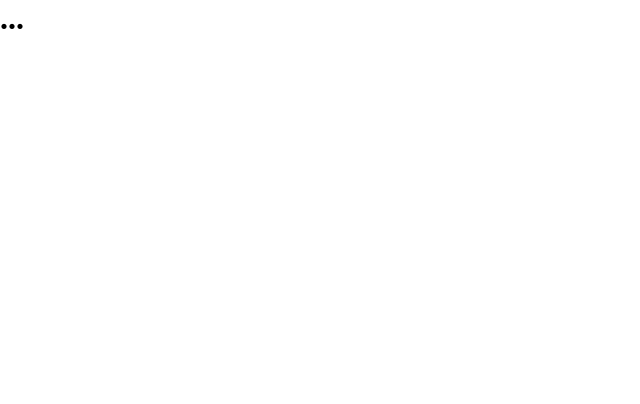
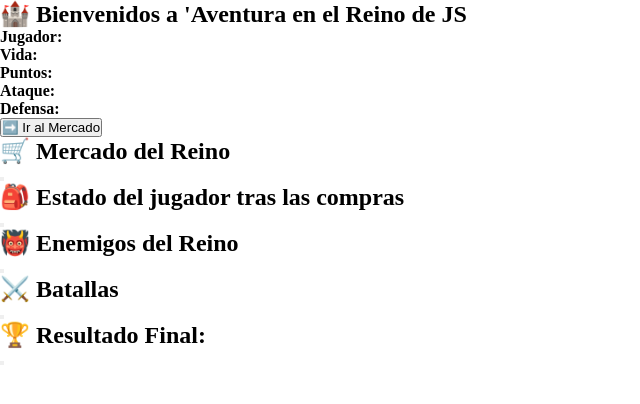
Before and after one commit to reeeyy05/Aventura-Reino2, a plain HTML site: page index.html in a window 1280 px wide. Shown: the whole page, without its empty margins (0-640 px from the left). Drawn offline with Linux system fonts and the light colour scheme.

Commit message:
✅New: planteamiento html
Planteamiento sobre las escenas del juego

```diff
--- a/index.html
+++ b/index.html
@@ -1,15 +1,55 @@
-
 <!DOCTYPE html>
 <html lang='es'>
+
 <head>
     <meta charset='UTF-8'>
     <meta name='viewport' content='width=device-width, initial-scale=1'>
     <link rel='stylesheet' type='text/css' media='screen' href='styles.css'>
     <script src='script.js' defer></script>
-    <title>Aventura-Reino2</title>
+    <title>Aventura Reino</title>
 </head>
 
 <body>
-    <h1>...</h1>
+    <!-- Escena 1: Estado jugador -->
+    <div id="inicio" class="">
+        <h2>🏰 Bienvenidos a 'Aventura en el Reino de JS</h2>
+        <p><strong>Jugador: </strong></p>
+        <p><strong>Vida: </strong></p>
+        <p><strong>Puntos: </strong></p>
+        <p><strong>Ataque: </strong></p>
+        <p><strong>Defensa: </strong></p>
+        <button onclick="">➡️ Ir al Mercado</button>
+    </div>
+
+    <!-- Escena 2: Mercado -->
+    <div id="mercado">
+        <h2>🛒 Mercado del Reino</h2>
+        <button onclick=""></button>
+    </div>
+
+    <!-- Escena 3: Equipar jugador -->
+    <div id="jugador">
+        <h2>🎒 Estado del jugador tras las compras</h2>
+        <button onclick=""></button>
+    </div>
+
+    <!-- Escena 4: Enemigos -->
+    <div id="enemigos">
+        <h2>👹 Enemigos del Reino</h2>
+        <button onclick=""></button>
+    </div>
+
+    <!-- Escena 5: Batallas -->
+    <div id="batallas">
+        <h2>⚔️ Batallas</h2>
+        <button onclick=""></button>
+    </div>
+
+    <!-- Escena 6: Ranking -->
+    <div id="resultado">
+        <h2>🏆 Resultado Final:</h2>
+        <button onclick=""></button>
+    </div>
 </body>
+
 </html>
```
Also changed, not shown: Juego.js (+13 -13 lines).
